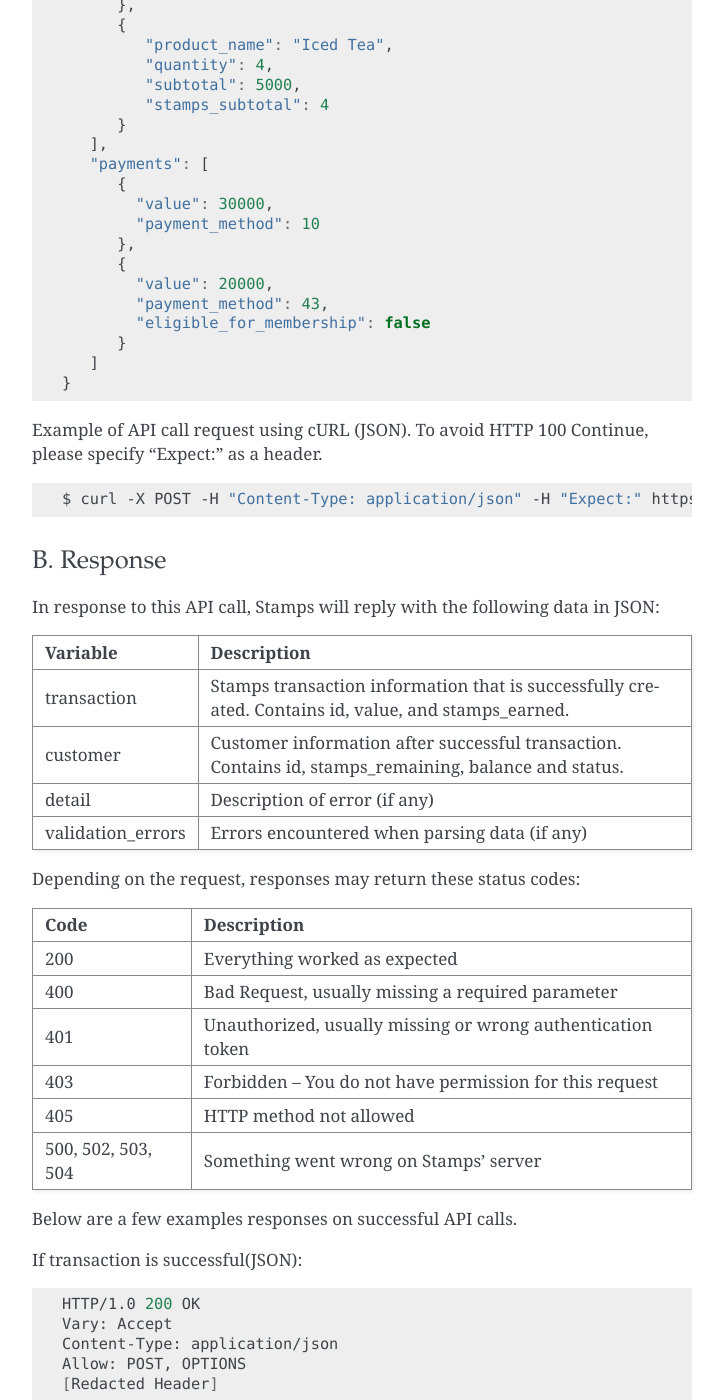
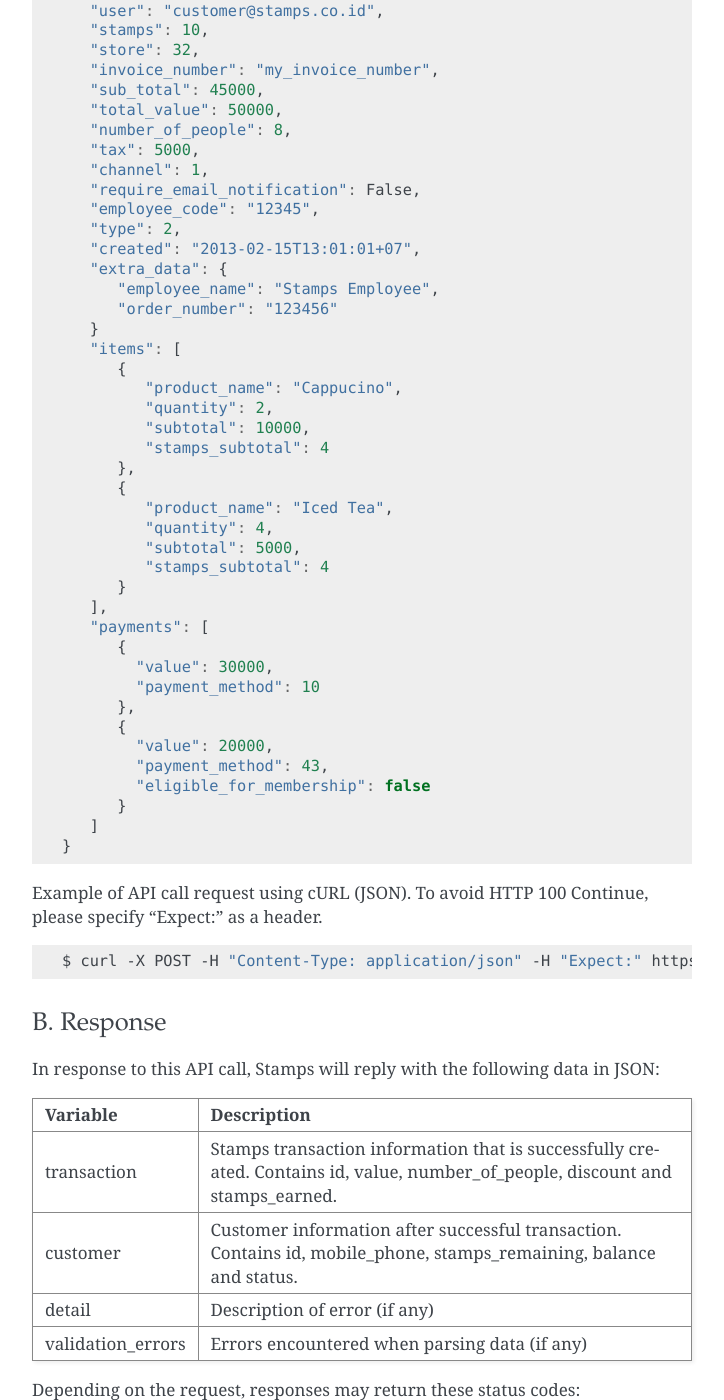
Before and after one commit to ui/stamps-api-docs, a Sphinx documentation site: the page built from source/transaction_api.rst, in a window 1280 px wide and 1400 px high, scrolled down 4123 px. Shown: the whole window, without its empty margins (388-1112 px from the left). Built offline with Sphinx 7.4.7, drawn with Linux system fonts in a browser that asks for light colours; some of the changed text lies outside the part shown.

Commit message:
update transaction docs

```diff
--- a/source/transaction_api.rst
+++ b/source/transaction_api.rst
@@ -15,38 +15,42 @@ A. Request
 You can add a new transaction on Stamps by calling the API with these parameters
 
 
-=================== =========== =======================
-Parameter           Required    Description
-=================== =========== =======================
-token               Yes         Authentication string
-user                No          Email address / Member ID indicating customer.
-                                Leaving this empty creates an ``open`` transaction.
-store               Yes         A number (id) indicating store where transaction
-                                is created
-invoice_number      Yes         POS transaction number (must be unique daily)
-total_value         Yes         A number indicating transaction's grand total
-number_of_people    Yes         An integer indicating the number of people involved in transaction
-created             Yes         ISO 8601 date time format to indicate transaction's
-                                created date
-                                (e.g. 2013-02-15T13:01:01+07)
-subtotal            No          A number indicating transaction subtotal
-discount            No          A number indicating transaction discount (in Rp.)
-service_charge      No          A number indicating service charge (in Rp.)
-tax                 No          A number indicating transaction tax (in Rp.)
-channel             No          Channel of a transaction, for channel mapping, see table below
-type                No          The type of prepared transactions, for type mapping, see table below
-items               No          List of items containing product name, quantity, subtotal &
-                                stamps_subtotal (optional).
-                                ``price`` is the combined price of products (qty * unit price),
-                                ``stamps_subtotal`` is the combined stamps of products (qty * unit stamps),
-                                this field is optional.
-payments            No          List of payments object containing value, payment_method, and
-                                eligible_for_membership(optional).
-                                ``value`` is the amount of payment
-                                ``payment_method`` is the method used for payment, for payment method mapping, see table below
-                                ``eligible_for_membership`` whether this payment is used for member's status/level changes.
-                                This field is optional. Default to true if not provided(can be configured later).
-=================== =========== =======================
+=========================== =========== =======================
+Parameter                   Required    Description
+=========================== =========== =======================
+token                       Yes         Authentication string
+user                        No          Email address / Member ID indicating customer.
+                                        Leaving this empty creates an ``open`` transaction.
+store                       Yes         A number (id) indicating store where transaction
+                                        is created
+invoice_number              Yes         POS transaction number (must be unique daily)
+total_value                 Yes         A number indicating transaction's grand total
+number_of_people            Yes         An integer indicating the number of people involved in transaction
+created                     Yes         ISO 8601 date time format to indicate transaction's
+                                        created date
+                                        (e.g. 2013-02-15T13:01:01+07)
+sub_total                   No          A number indicating transaction subtotal
+discount                    No          A number indicating transaction discount (in Rp.)
+service_charge              No          A number indicating service charge (in Rp.)
+tax                         No          A number indicating transaction tax (in Rp.)
+channel                     No          Channel of a transaction, for channel mapping, see table below
+type                        No          The type of prepared transactions, for type mapping, see table below
+items                       No          List of items containing product name, quantity, subtotal &
+                                        stamps_subtotal (optional).
+                                        ``price`` is the combined price of products (qty * unit price),
+                                        ``stamps_subtotal`` is the combined stamps of products (qty * unit stamps),
+                                        this field is optional.
+payments                    No          List of payments object containing value, payment_method, and
+                                        eligible_for_membership(optional).
+                                        ``value`` is the amount of payment
+                                        ``payment_method`` is the method used for payment, for payment method mapping, see table below
+                                        ``eligible_for_membership`` whether this payment is used for member's status/level changes.
+                                        This field is optional. Default to true if not provided(can be configured later).
+stamps                      No          A number indicating custom stamps
+require_email_notification  No          A boolean indicating send transaction to email if customer can retrieve email
+employee_code               No          Employee code of sender employee
+extra_data                  No          Additional data for further processing
+=========================== =========== =======================
 
 Channel Mapping
 
@@ -136,15 +140,22 @@ Here's an example of how the API call might look like in JSON format:
     {
        "token": "secret",
        "user": "customer@stamps.co.id",
+       "stamps": 10,
        "store": 32,
        "invoice_number": "my_invoice_number",
-       "subtotal": 45000,
+       "sub_total": 45000,
        "total_value": 50000,
        "number_of_people": 8,
        "tax": 5000,
        "channel": 1,
+       "require_email_notification": False,
+       "employee_code": "12345",
        "type": 2,
        "created": "2013-02-15T13:01:01+07",
+       "extra_data": {
+          "employee_name": "Stamps Employee",
+          "order_number": "123456"
+       }
        "items": [
           {
              "product_name": "Cappucino",
@@ -177,7 +188,7 @@ Example of API call request using cURL (JSON). To avoid HTTP 100 Continue, pleas
 
 .. code-block :: bash
 
-    $ curl -X POST -H "Content-Type: application/json" -H "Expect:" https://stamps.co.id/api/v2/transactions/add -i -d '{ "token": "secret", "created": "2017-03-30T07:01:01+07", "user": "customer@stamps.co.id", "store": 422, "number_of_people": 8, "tax":5000, "Channel":1, "type":2, "invoice_number": "invoice_1", "total_value": 50000, "items": [{"product_name": "Cappucino", "quantity": 2, "subtotal": 10000}, {"product_name": "Iced Tea", "quantity": 4, "subtotal": 5000}]}, "payments": [{"value": 30000, "payment_method": 10}, {"value": 20000, "payment_method": 43, "eligible_for_membership": false}]'
+    $ curl -X POST -H "Content-Type: application/json" -H "Expect:" https://stamps.co.id/api/v2/transactions/add -i -d '{ "token": "secret", "created": "2017-03-30T07:01:01+07", "user": "customer@stamps.co.id", "store": 422, "number_of_people": 8, "tax":5000, "channel":1, "type":2, "invoice_number": "invoice_1", "total_value": 50000, "items": [{"product_name": "Cappucino", "quantity": 2, "subtotal": 10000}, {"product_name": "Iced Tea", "quantity": 4, "subtotal": 5000}]}, "payments": [{"value": 30000, "payment_method": 10}, {"value": 20000, "payment_method": 43, "eligible_for_membership": false}]'
 
 B. Response
 -----------------------------
@@ -189,9 +200,9 @@ Variable            Description
 =================== ==================
 transaction         Stamps transaction information
                     that is successfully created.
-                    Contains id, value, and stamps_earned.
+                    Contains id, value, number_of_people, discount and stamps_earned.
 customer            Customer information after successful
-                    transaction. Contains id, stamps_remaining, balance and status.
+                    transaction. Contains id, mobile_phone, stamps_remaining, balance and status.
 detail              Description of error (if any)
 validation_errors   Errors encountered when parsing data (if any)
 =================== ==================
@@ -234,7 +245,8 @@ If transaction is successful(JSON):
         "stamps_earned": 5,
         "id": 2374815,
         "value": 50000.0,
-        "number_of_people": 8
+        "number_of_people": 8,
+        "discount": 5000.0
       }
     }
 
```
